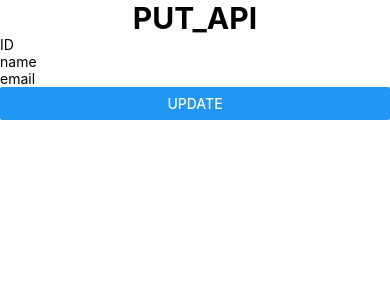
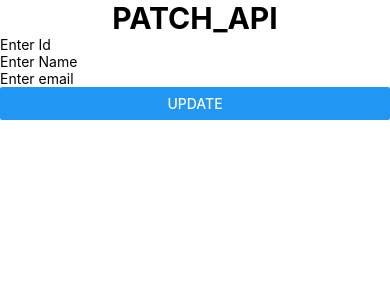
Before and after one commit to R-e-h-a-n-N-a-s-e-e-r/leaning-React-Native, a React Native app: screen / in a window 390 px wide. Shown: the top 300 px of the page. Built offline with nearby package versions, Linux system fonts and the light colour scheme.

Commit message:
PATCH_API Method | PUT vs PATCH

```diff
--- a/App.tsx
+++ b/App.tsx
@@ -4,7 +4,8 @@ import React from 'react';
 // import AlertExample from './src/Components/AlertExample';
 // import GET_API from './src/Components/GET_API';
 // import POST_API from './src/Components/POST_API';
-import PUT_API from './src/Components/PUT_API';
+// import PUT_API from './src/Components/PUT_API';
+import PATCH_API from './src/Components/PATCH_API';
 // import ModeldialogBox from './src/Components/ModaldialogBox';
 // import PressableComponent from './src/Components/PressableComponent';
 // import StatusBarExample from './src/Components/StatusBarExample';
@@ -50,7 +51,8 @@ const App = () => {
       {/* <AlertExample/> */}
       {/* <GET_API/> */}
       {/* <POST_API/> */}
-      <PUT_API/>
+      {/* <PUT_API/> */}
+      <PATCH_API/>
     </View>
   );
 };
--- /dev/null
+++ b/src/Components/PATCH_API.tsx
@@ -0,0 +1,63 @@
+import { Alert, Button, StyleSheet, Text, TextInput, View } from 'react-native';
+import React, { useState } from 'react';
+import axios from 'axios';
+
+const PATCH_API = () => {
+    // PATCH Method is used when there is need to update a specific field in the data.
+    // PUT can't be used for the same purpose because the data will be lost in the other fields if they are not entered
+  const [FormData, setFormData] = useState({
+    id: '',
+    first_name: '',
+    email: '',
+  });
+  const HandleInput = (field: any, value: any) => {
+    setFormData({ ...FormData, [field]: value });
+  };
+  const handleUpdate = async () => {
+    try {
+      const res = await axios.patch(`http://10.0.2.2:3000/Users/${FormData.id}`, {
+        ...(FormData.first_name && { first_name: FormData.first_name }),
+        ...(FormData.email && { email: FormData.email }),
+      });
+      Alert.alert('Success');
+      setFormData({
+        id: '',
+        first_name: '',
+        email: '',
+      });
+    } catch (error: any) {
+      Alert.alert('Error ', error);
+    }
+  };
+  return (
+    <View>
+      <Text style={styles.Heading}>PATCH_API</Text>
+      <TextInput
+        placeholder="Enter Id"
+        onChangeText={value => HandleInput('id', value)}
+        value={FormData.id}
+      />
+      <TextInput
+        placeholder="Enter Name"
+        onChangeText={value => HandleInput('first_name', value)}
+        value={FormData.first_name}
+      />
+      <TextInput
+        placeholder="Enter email"
+        onChangeText={value => HandleInput('email', value)}
+        value={FormData.email}
+      />
+      <Button title="Update" onPress={handleUpdate} />
+    </View>
+  );
+};
+
+export default PATCH_API;
+
+const styles = StyleSheet.create({
+  Heading: {
+    fontSize: 30,
+    textAlign: 'center',
+    fontWeight: 'bold',
+  },
+});
```
